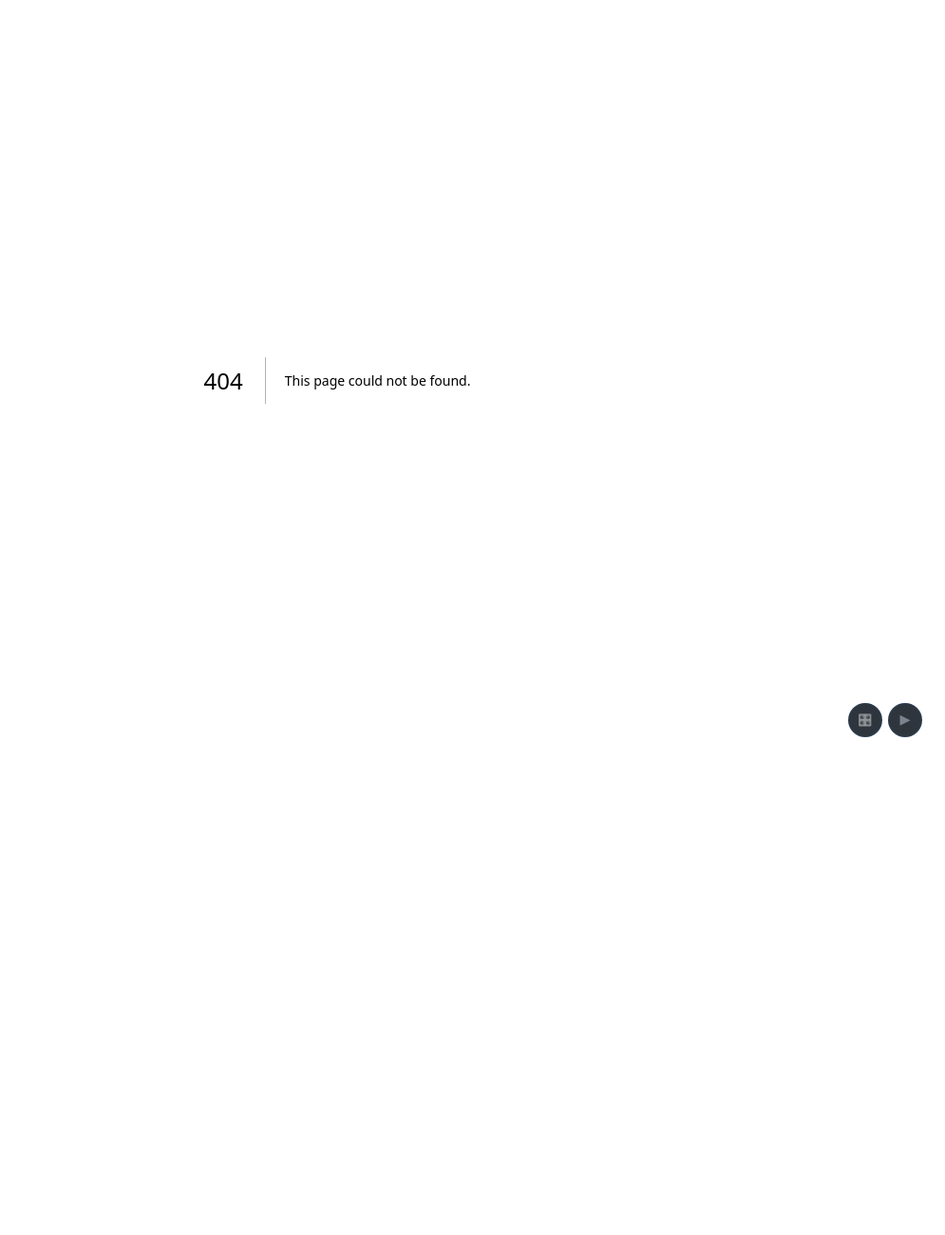
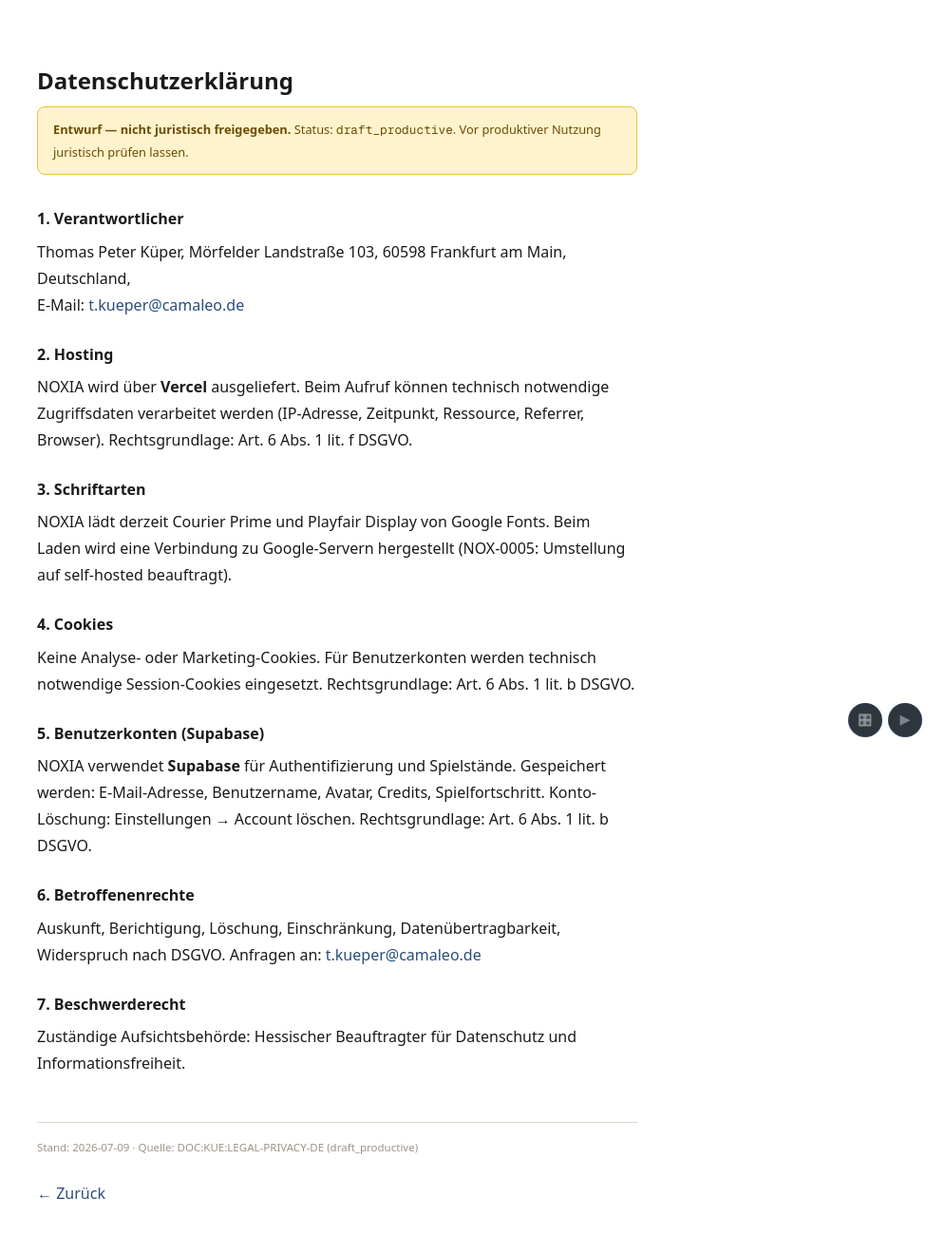
Before and after one commit to thomaspeterkueper/noxiagame, a Next.js app: page /datenschutz in a window 1280 px wide. Before the commit this address had no page. Shown: the top 1300 px of the page at 95% size, without its empty margins (285-1280 px from the left). Before the commit the page ends 800 px from the top, so only its background shows below. Built offline with nearby package versions, Linux system fonts and the light colour scheme.

Commit message:
app/datenschutz/page.tsx v1.0.0 — DOC:KUE:LEGAL-PRIVACY-DE (draft_productive)

```diff
--- /dev/null
+++ b/app/datenschutz/page.tsx
@@ -0,0 +1,60 @@
+// app/datenschutz/page.tsx
+// Erstellt:     10.07.2026
+// Aktualisiert: 10.07.2026 — Initiale Version, Quelle: DOC:KUE:LEGAL-PRIVACY-DE
+// Version:      1.0.0
+// Status: draft_productive — nicht juristisch freigegeben
+import type { Metadata } from 'next'
+export const metadata: Metadata = { title: 'Datenschutz — noχ¹ᐃ', robots: 'noindex' }
+
+const S = {
+  page:  { maxWidth: 680, margin: '4rem auto', padding: '0 1.5rem', fontFamily: 'system-ui, sans-serif', color: '#1a1a18', lineHeight: 1.75 } as React.CSSProperties,
+  h1:    { fontSize: '1.5rem', fontWeight: 700, marginBottom: '0.4rem' } as React.CSSProperties,
+  h2:    { fontSize: '1rem', fontWeight: 700, margin: '1.5rem 0 0.4rem' } as React.CSSProperties,
+  draft: { background: '#fef3cd', border: '1px solid #e8c040', borderRadius: 8, padding: '0.75rem 1rem', marginBottom: '2rem', fontSize: '0.8rem', color: '#6b4c00' } as React.CSSProperties,
+  foot:  { fontSize: '0.72rem', color: '#9e9485', marginTop: '3rem', borderTop: '1px solid #ddd6c8', paddingTop: '1rem' } as React.CSSProperties,
+  link:  { color: '#2a4e7a' },
+}
+
+export default function DatenschutzPage() {
+  return (
+    <main style={S.page}>
+      <h1 style={S.h1}>Datenschutzerklärung</h1>
+      <div style={S.draft}>
+        <strong>Entwurf — nicht juristisch freigegeben.</strong> Status: <code>draft_productive</code>.
+        Vor produktiver Nutzung juristisch prüfen lassen.
+      </div>
+
+      <h2 style={S.h2}>1. Verantwortlicher</h2>
+      <p>Thomas Peter Küper, Mörfelder Landstraße 103, 60598 Frankfurt am Main, Deutschland,<br />
+      E-Mail: <a href="mailto:t.kueper@camaleo.de" style={S.link}>t.kueper@camaleo.de</a></p>
+
+      <h2 style={S.h2}>2. Hosting</h2>
+      <p>NOXIA wird über <strong>Vercel</strong> ausgeliefert. Beim Aufruf können technisch notwendige
+      Zugriffsdaten verarbeitet werden (IP-Adresse, Zeitpunkt, Ressource, Referrer, Browser).
+      Rechtsgrundlage: Art. 6 Abs. 1 lit. f DSGVO.</p>
+
+      <h2 style={S.h2}>3. Schriftarten</h2>
+      <p>NOXIA lädt derzeit Courier Prime und Playfair Display von Google Fonts. Beim Laden wird
+      eine Verbindung zu Google-Servern hergestellt (NOX-0005: Umstellung auf self-hosted beauftragt).</p>
+
+      <h2 style={S.h2}>4. Cookies</h2>
+      <p>Keine Analyse- oder Marketing-Cookies. Für Benutzerkonten werden technisch notwendige
+      Session-Cookies eingesetzt. Rechtsgrundlage: Art. 6 Abs. 1 lit. b DSGVO.</p>
+
+      <h2 style={S.h2}>5. Benutzerkonten (Supabase)</h2>
+      <p>NOXIA verwendet <strong>Supabase</strong> für Authentifizierung und Spielstände.
+      Gespeichert werden: E-Mail-Adresse, Benutzername, Avatar, Credits, Spielfortschritt.
+      Konto-Löschung: Einstellungen → Account löschen. Rechtsgrundlage: Art. 6 Abs. 1 lit. b DSGVO.</p>
+
+      <h2 style={S.h2}>6. Betroffenenrechte</h2>
+      <p>Auskunft, Berichtigung, Löschung, Einschränkung, Datenübertragbarkeit, Widerspruch nach DSGVO.
+      Anfragen an: <a href="mailto:t.kueper@camaleo.de" style={S.link}>t.kueper@camaleo.de</a></p>
+
+      <h2 style={S.h2}>7. Beschwerderecht</h2>
+      <p>Zuständige Aufsichtsbehörde: Hessischer Beauftragter für Datenschutz und Informationsfreiheit.</p>
+
+      <p style={S.foot}>Stand: 2026-07-09 · Quelle: DOC:KUE:LEGAL-PRIVACY-DE (draft_productive)</p>
+      <p style={{ marginTop: '1.5rem' }}><a href="/" style={S.link}>← Zurück</a></p>
+    </main>
+  )
+}
```
